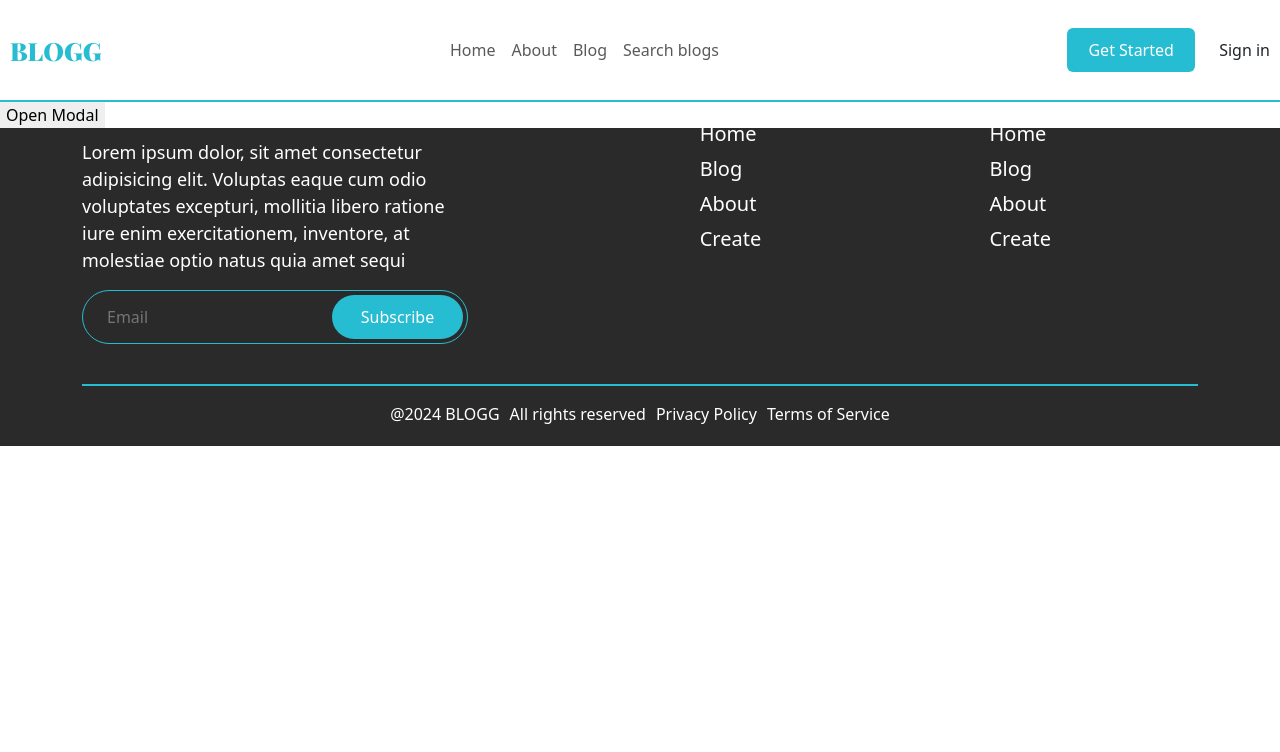
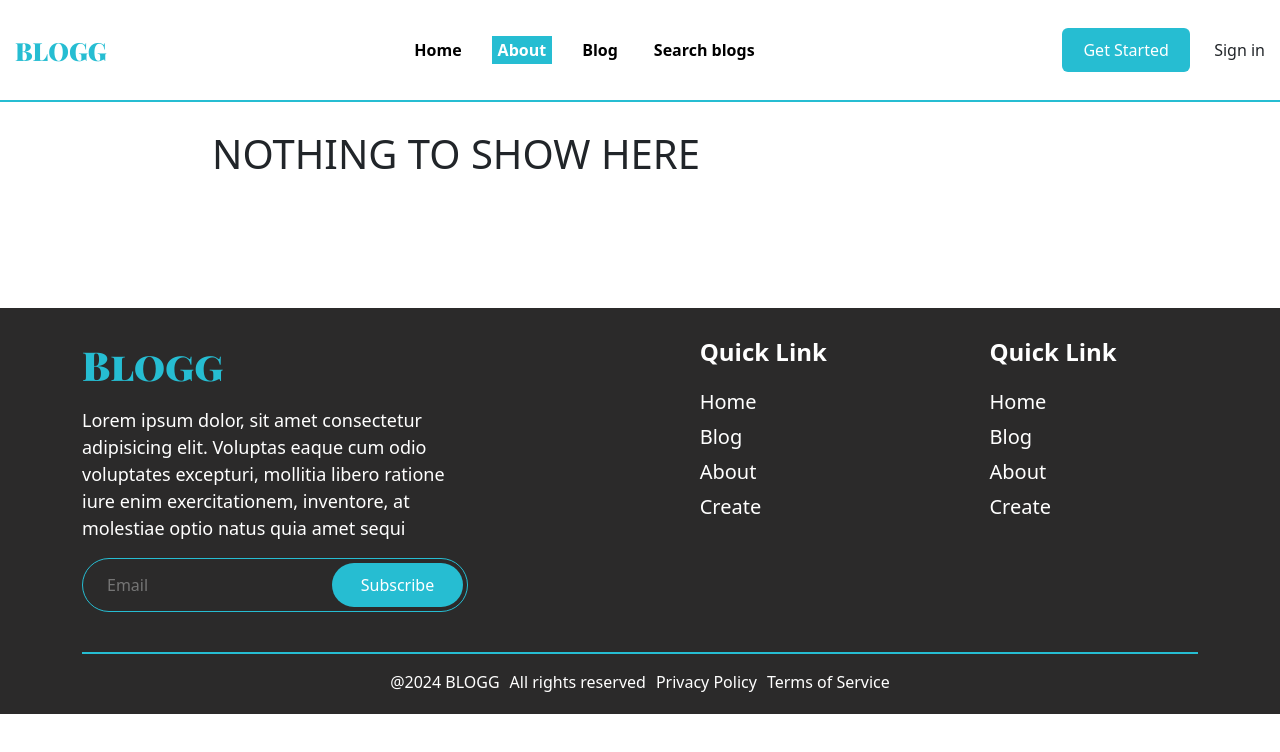
Before and after one commit to Blard-omu/Blogg-Front-end, a React (Vite) app: page /about in a window 1280 px wide. Shown: the top 752 px of the page. Built offline with nearby package versions, Linux system fonts and the light colour scheme; no server answers.

Commit message:
working on 404 page '

```diff
--- a/src/App.jsx
+++ b/src/App.jsx
@@ -13,6 +13,8 @@ import FetchBlogs from "./pages/FetchBlogs";
 import BlogDetail from "./pages/BlogDetail";
 import SearchBlog from "./pages/SearchBlog";
 import Footer from "./components/Footer";
+import About from "./pages/About";
+import NotFoundPage from "./pages/NotFoundPage";
 
 function App() {
   return (
@@ -26,7 +28,9 @@ function App() {
           <Route path="/register" element={<Register />} />
           <Route path="/blogs" element={<FetchBlogs />} />
           <Route path="/blog/:_id" element={<BlogDetail />} />
-          <Route path="/blogs/search" element={<SearchBlog />} />
+          <Route path="/blog/search" element={<SearchBlog />} />
+          <Route path="/*" element={<NotFoundPage/>} />
+          <Route path="/about" element={<About />} />
 
           {/* Protected Routes */}
           <Route path="/" element={<PrivateRoutes />}>
--- a/src/components/NavbarComponent.jsx
+++ b/src/components/NavbarComponent.jsx
@@ -1,4 +1,5 @@
 import React from "react";
+import { NavLink } from "react-router-dom";
 import Button from "react-bootstrap/Button";
 import Container from "react-bootstrap/Container";
 import Form from "react-bootstrap/Form";
@@ -43,27 +44,33 @@ const NavbarComponent = () => {
     top: "0px",
     zIndex: 9999,
   };
+  const active = {
+    textDecoration: 'none',
+    color: 'black',
+    padding: '2px 6px',
+    fontWeight: 600
+  }
 
   return (
     <>
       <div className="" style={header}>
         <Navbar
           expand="lg"
-          style={{ minHeight: "100px", width: "100%", padding: "0px 10px" }}
+          style={{ minHeight: "100px", width: "100%", padding: "0px 15px" }}
         >
           <Navbar className="logo" href="#">
             BLOGG
           </Navbar>
           <Navbar.Toggle aria-controls="navbarScroll" />
           <Navbar.Collapse id="navbarScroll">
-            <Nav className="nav-ul-items mx-auto my-2 my-lg-0" navbarScroll>
-              <Nav.Link href="/">Home</Nav.Link>
-              <Nav.Link href="#action3">About</Nav.Link>
-              <Nav.Link href="/blogs">Blog</Nav.Link>
-              <Nav.Link href="/blogs/search">Search blogs</Nav.Link>
+            <Nav className="nav-ul-items mx-auto my-2 my-lg-0 gap-4 " style={active} navbarScroll>
+              <NavLink style={active} exact to="/" activeClassName="active">Home</NavLink>
+              <NavLink style={active} to="/about" activeClassName="active">About</NavLink>
+              <NavLink style={active} to="/blogs" activeClassName="active">Blog</NavLink>
+              <NavLink style={active} to="/blog/search" activeClassName="active">Search blogs</NavLink>
 
-              {/* <Nav.Link href="#action4">Contact</Nav.Link> */}
-              {auth?.token && <Nav.Link href="/create">Create Blog</Nav.Link>}
+              {/* <NavLink to="/contact" activeClassName="active">Contact</NavLink> */}
+              {auth?.token && <NavLink style={active} to="/create" activeClassName="active">Create Blog</NavLink>}
             </Nav>
 
             {auth?.token ? (
@@ -95,7 +102,7 @@ const NavbarComponent = () => {
           </Navbar.Collapse>
         </Navbar>
         <div className="" style={line}></div>
-        <button onClick={handleOpenModal}>Open Modal</button>
+        {/* <button onClick={handleOpenModal}>Open Modal</button> */}
         {modalOpen && (
           <Modal onClose={handleCloseModal}>
             <div>
--- a/src/css/Navbar.css
+++ b/src/css/Navbar.css
@@ -18,3 +18,25 @@
     background-color: var(--primary);
     opacity: 0.8;
 }
+
+.navbar-nav .nav-link {
+    position: relative;
+  }
+
+  .navbar-nav .nav-link::after {
+    content: "";
+    position: absolute;
+    bottom: -2px; /* Adjust this value to change the distance of the underline from the text */
+    left: 0;
+    width: 0;
+    height: 2px;
+    background-color: #26bdd2; /* Change this color to match your design */
+    transition: width 0.3s ease; /* Adjust the transition speed as needed */
+  }
+  .active{
+    color: white !important;
+  }
+  .navbar-nav .nav-link:hover::after,
+  .navbar-nav .nav-link.active::after {
+    width: 100%;
+  }
--- /dev/null
+++ b/src/pages/About.jsx
@@ -0,0 +1,11 @@
+import React from 'react'
+
+const About = () => {
+  return (
+    <div style={{margin: '130px'}}>
+      <h1>NOTHING TO SHOW HERE</h1>
+    </div>
+  )
+}
+
+export default About
--- a/src/pages/CreatBlogForm.jsx
+++ b/src/pages/CreatBlogForm.jsx
@@ -60,8 +60,9 @@ const CreateBlog = () => {
     }catch (err) {
       if (err?.response?.data) {
         const error  = err.response.data.error;
-        toast.error(error);
+        toast.error("Fail to create blog");
         setLoading(false);
+        console.log(err);
       } else {
         toast.error("Fail to create blog");
       }
--- /dev/null
+++ b/src/pages/NotFoundPage.jsx
@@ -0,0 +1,20 @@
+import React from "react";
+import notFound from '../assets/images/undraw_page_not_found_re_e9o6.svg'
+import { Link } from "react-router-dom";
+const NotFoundPage = () => {
+  return (
+    <div className="err-pb">
+      <img src={notFound} alt="" />
+
+      <div className="pb-bt">
+        <Link to="/">
+          <button className="button-primary">
+            Back to Home
+          </button>
+        </Link>
+      </div>
+    </div>
+  );
+};
+
+export default NotFoundPage;
```
Also changed, not shown: src/assets/images/undraw_page_not_found_re_e9o6.svg (added).
